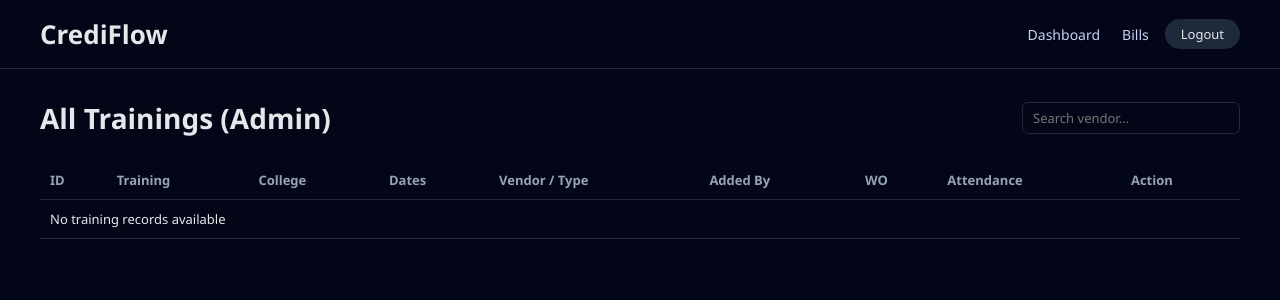
After one commit to Labangi/Billing-System, a Django app: page /training-bills in a window 1280 px wide. The commit adds this page. Shown: the top 300 px of the page. Run offline with Django 5.2, Linux system fonts and the light colour scheme.

Commit message:
training bills done

```diff
--- a/billSystem/static/dashboard.css
+++ b/billSystem/static/dashboard.css
@@ -136,3 +136,58 @@ body {
 .extra-section .cards-grid {
     grid-template-columns: repeat(2, 1fr);
 }
+/* FOR TRAINING_BILLS */
+/* SEARCH BOX */
+.search-box {
+    padding: 6px 10px;
+    border-radius: 6px;
+    border: 1px solid #1e293b;
+    background: #020617;
+    color: #e5e7eb;
+    font-size: 13px;
+}
+
+/* TABLE */
+.table-section {
+    margin-top: 20px;
+}
+
+.data-table {
+    width: 100%;
+    border-collapse: collapse;
+    font-size: 13px;
+}
+
+.data-table th {
+    text-align: left;
+    padding: 10px;
+    color: #94a3b8;
+    border-bottom: 1px solid #1e293b;
+}
+
+.data-table td {
+    padding: 10px;
+    border-bottom: 1px solid #1e293b;
+}
+
+/* BADGES */
+.badge {
+    padding: 4px 8px;
+    border-radius: 12px;
+    font-size: 11px;
+}
+
+.badge.yes {
+    background: #16a34a;
+    color: white;
+}
+
+.badge.pending {
+    background: #eab308;
+    color: black;
+}
+
+.badge.done {
+    background: #2563eb;
+    color: white;
+}
--- /dev/null
+++ b/billSystem/templates/training_bills.html
@@ -0,0 +1,104 @@
+{% load static %}
+<!DOCTYPE html>
+<html lang="en">
+<head>
+    <meta charset="UTF-8">
+    <title>View Trainings - Admin</title>
+    <link rel="stylesheet" href="{% static 'dashboard.css' %}">
+</head>
+<body>
+
+<!-- HEADER -->
+<header class="header">
+    <div class="logo-container">
+        <h2>CrediFlow</h2>
+    </div>
+
+    <nav class="nav-links">
+        <a href="/admin-dashboard/">Dashboard</a>
+        <a href="#">Bills</a>
+    </nav>
+
+    <a href="/logout" class="login-btn">Logout</a>
+</header>
+
+<!-- MAIN -->
+<main class="features-section">
+
+    <!-- PAGE TITLE -->
+    <section class="welcome-section">
+        <h2>All Trainings (Admin)</h2>
+
+       <div class="action-bar center-search">
+    <input type="text" placeholder="Search vendor..." class="search-box large">
+</div>
+
+    </section>
+
+    <!-- TABLE -->
+    <section class="table-section">
+        <table class="data-table">
+            <thead>
+                <tr>
+                    <th>ID</th>
+                    <th>Training</th>
+                    <th>College</th>
+                    <th>Dates</th>
+                    <th>Vendor / Type</th>
+                    <th>Added By</th>
+                    <th>WO</th>
+                    <th>Attendance</th>
+                    <th>Action</th>
+                </tr>
+            </thead>
+
+            <tbody>
+                {% if trainings %}
+                    {% for t in trainings %}
+                    <tr>
+                        <td>{{ t.id }}</td>
+                        <td>{{ t.training_name }}</td>
+                        <td>{{ t.college }}</td>
+                        <td>{{ t.start_date }} → {{ t.end_date }}</td>
+                        <td>{{ t.vendor }}</td>
+                        <td>{{ t.added_by }}</td>
+                        <td>
+                            <span class="badge yes">Yes</span>
+                        </td>
+                        <td>
+                           {% if t.attendance_status == "Pending Trainer" %}
+                                <span class="badge pending">Pending Trainer</span>
+
+                            {% elif t.attendance_status == "Pending College" %}
+                                <span class="badge pending">Pending College</span>
+
+                            {% elif t.attendance_status == "Completed" %}
+                                <span class="badge done">Completed</span>
+
+                            {% else %}
+                               <span class="badge pending">{{ t.attendance_status }}</span>
+                         {% endif %}
+                        </td>
+
+                        <td>
+                            <button class="btn primary">
+                                Attendance (PDF/print)
+                            </button>
+                        </td>
+                    </tr>
+                    {% endfor %}
+                {% else %}
+                    <tr>
+                        <td colspan="9" class="empty-row">
+                            No training records available
+                        </td>
+                    </tr>
+                {% endif %}
+            </tbody>
+        </table>
+    </section>
+
+</main>
+
+</body>
+</html>
--- a/billSystem/urls.py
+++ b/billSystem/urls.py
@@ -9,5 +9,6 @@ urlpatterns=[
     path('about_us',views.about_us),
     path('contact',views.contact),
     path('services',views.services),
-    path('admin-dashboard/', views.admin_dashboard, name='admin_dashboard'),
+    path('admin-dashboard', views.admin_dashboard),
+    path('training-bills', views.training_bills),
 ]
--- a/billSystem/views.py
+++ b/billSystem/views.py
@@ -63,3 +63,6 @@ def services(request):
 
 def admin_dashboard(request):
     return render(request, 'admin.html')
+
+def training_bills(request):
+    return render(request, 'training_bills.html')
```
